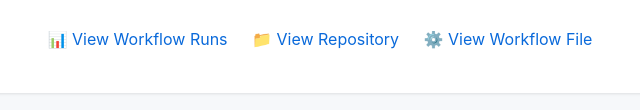
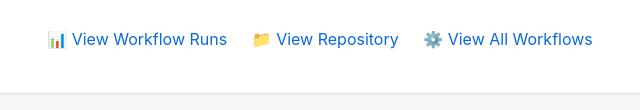
Before and after one commit to ElizabethMoralesO/test, a plain HTML site: page index.html in a window 1280 px wide. Shown: the part 2999-3109 px from the top of the page, 320-960 px from the left. Drawn offline with Linux system fonts and the light colour scheme.

Commit message:
🔧 Fix remaining hardcoded URLs and workflow references
✅ Fixed Issues:
- Removed hardcoded GitHub URLs in index.html footer links
- Updated dummy-workflow.yaml references to pattern workflows
- Made all links dynamic using auto-detected repository info
- Updated repository structure documentation
- Cleaned up references in SMART_DETECTION.md

🎯 All URLs now use auto-detected REPO_OWNER/REPO_NAME
📋 Dynamic links update automatically on page load
🚀 Truly zero-configuration pattern library ready!

```diff
--- a/index.html
+++ b/index.html
@@ -323,10 +323,8 @@
 
         <div id="status" class="status"></div>
 
-        <div class="links">
-            <a href="https://github.com/ElizabethMoralesO/test/actions" target="_blank">📊 View Workflow Runs</a>
-            <a href="https://github.com/ElizabethMoralesO/test" target="_blank">📁 View Repository</a>
-            <a href="https://github.com/ElizabethMoralesO/test/actions/workflows/dummy-workflow.yaml" target="_blank">⚙️ View Workflow File</a>
+        <div class="links" id="dynamic-links">
+            <!-- Links will be populated dynamically by JavaScript -->
         </div>
     </div>
 
@@ -371,6 +369,16 @@
                 repoNameElement.style.padding = '2px 6px';
                 repoNameElement.style.borderRadius = '3px';
                 repoNameElement.style.fontSize = '14px';
+            }
+
+            // Update dynamic links
+            const linksContainer = document.getElementById('dynamic-links');
+            if (linksContainer) {
+                linksContainer.innerHTML = `
+                    <a href="https://github.com/${REPO_OWNER}/${REPO_NAME}/actions" target="_blank">📊 View Workflow Runs</a>
+                    <a href="https://github.com/${REPO_OWNER}/${REPO_NAME}" target="_blank">📁 View Repository</a>
+                    <a href="https://github.com/${REPO_OWNER}/${REPO_NAME}/tree/main/.github/workflows" target="_blank">⚙️ View All Workflows</a>
+                `;
             }
 
             // Select default pattern
```
Also changed, not shown: 2 other files.
